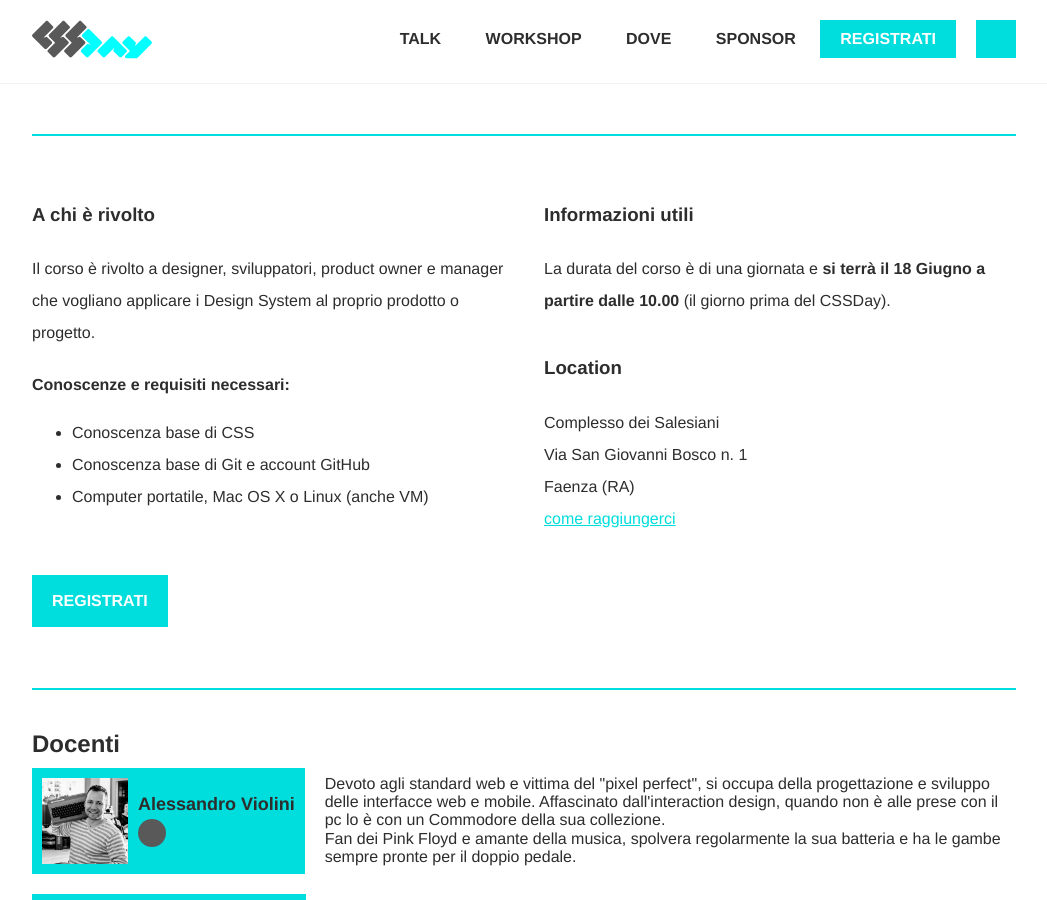
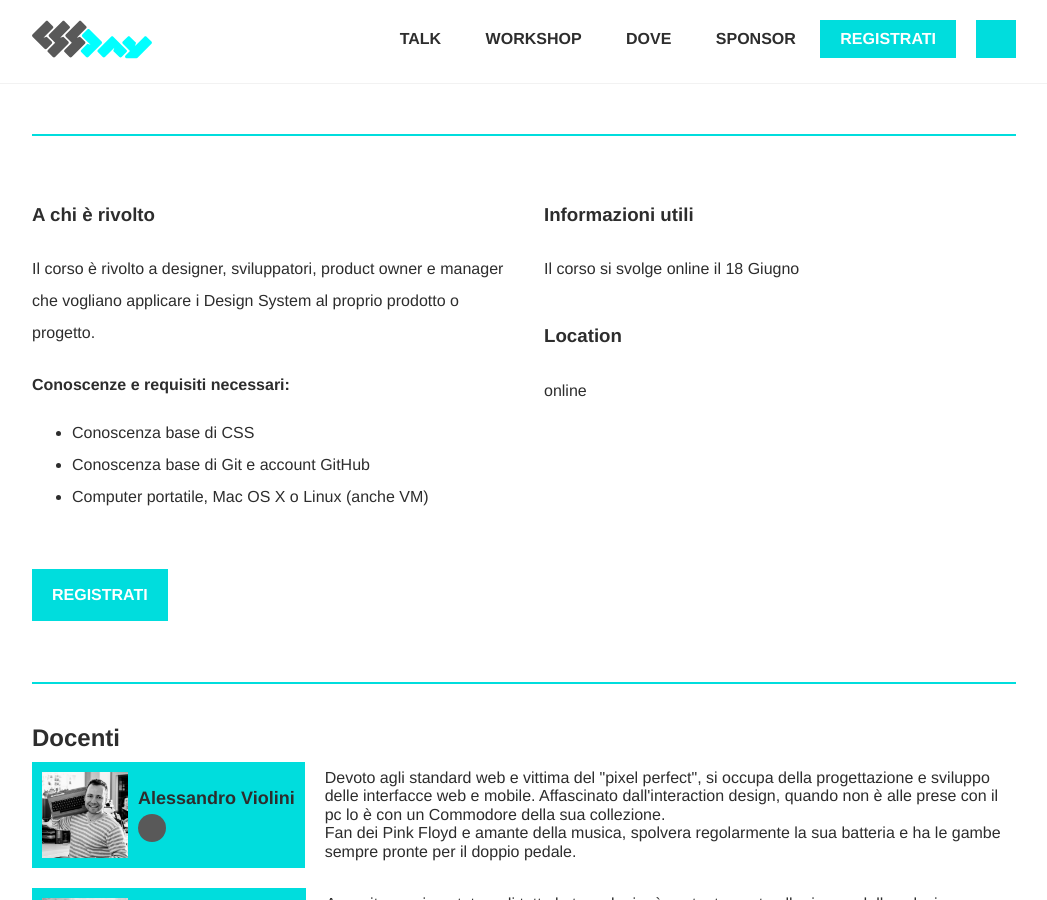
Before and after one commit to pantarei-mb/2020.cssday.it, a Jekyll site: the page built from workshop.html, in a window 1280 px wide and 900 px high, scrolled down 1590 px. Shown: the whole window, without its empty margins (116-1163 px from the left). Built offline with Jekyll 4.4.1, drawn with Linux system fonts in a browser that asks for light colours; some web fonts are replaced; some of the changed text lies outside the part shown.

Commit message:
update ws online

```diff
--- a/workshop.html
+++ b/workshop.html
@@ -12,7 +12,7 @@ title: I Design System come linguaggio condiviso un workshop di FLOWING
 
     <div class="row  row--2">
         <div class="row__column row__column--no-line-height">
-            <h1 class="conf-infos__title">Giovedì 18 Giugno 2020, ore 10-18, Faenza</h1>
+            <h1 class="conf-infos__title">Giovedì 18 Giugno 2020, online </h1>
 
             <br>
             <h3 class="row__title">un workshop realizzato in collaborazione con
@@ -83,16 +83,11 @@ title: I Design System come linguaggio condiviso un workshop di FLOWING
         <div class="row__column">
             <h3 class="column__title">Informazioni utili</h3>
             <p class="row__text">
-                La durata del corso è di una giornata e
-                <b>si terrà il 18 Giugno a partire dalle 10.00</b>
-                (il giorno prima del CSSDay).
+                Il corso si svolge online il 18 Giugno
             </p><br>
             <h3 class="column__title">Location</h3>
             <p class="row__text">
-Complesso dei Salesiani<br>
-Via San Giovanni Bosco n. 1<br>
-Faenza (RA)<br>
-                <a href="https://www.google.com/maps/place/Via+san+Giovanni+Bosco,+1/@44.2832168,11.8849821,16z" target="_blank" class="link">come raggiungerci</a>
+                online
             </p>
         </div>
 
```
